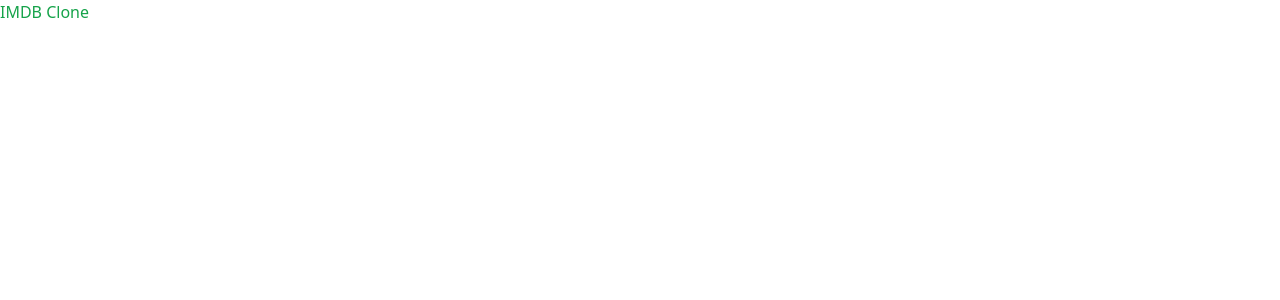
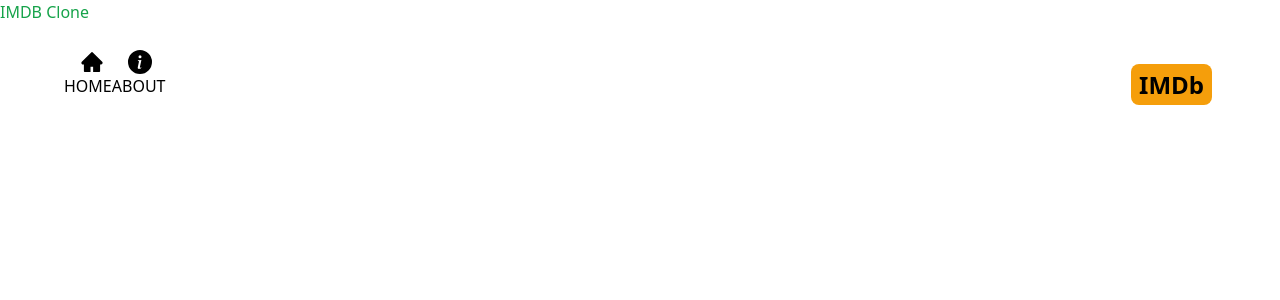
Before and after one commit to rakibcoding/imdb_nextJS, a Next.js app: page / in a window 1280 px wide. Shown: the top 300 px of the page. Built offline with nearby package versions, Linux system fonts and the light colour scheme.

Commit message:
create header section

```diff
--- a/package.json
+++ b/package.json
@@ -13,7 +13,8 @@
     "eslint-config-next": "13.2.4",
     "next": "13.2.4",
     "react": "18.2.0",
-    "react-dom": "18.2.0"
+    "react-dom": "18.2.0",
+    "react-icons": "^4.8.0"
   },
   "devDependencies": {
     "autoprefixer": "^10.4.14",
--- a/src/app/layout.js
+++ b/src/app/layout.js
@@ -1,3 +1,4 @@
+import Header from '@/components/Header'
 import './globals.css'
 
 export const metadata = {
@@ -9,6 +10,7 @@
   return (
     <html lang="en">
       <body>{children}</body>
+      <Header/>
     </html>
   )
 }
--- /dev/null
+++ b/src/components/Header.js
@@ -0,0 +1,26 @@
+import React from 'react'
+import MenuItem from './MenuItem'
+import { AiFillHome } from 'react-icons/ai'
+import { BsInfoCircleFill } from 'react-icons/bs'
+import Link from 'next/link'
+
+export default function Header() {
+  return (
+      <div className="flex justify-between mx-2 max-w-6xl sm:mx-auto items-center py-6">
+        <div className="flex">
+          <MenuItem title='HOME' address='/' Icon={AiFillHome} />
+          <MenuItem title='ABOUT' address='/about' Icon={BsInfoCircleFill} />
+        </div>
+      <div className="flex items-center space-x-5">
+        <Link href="/">
+          <h2 className="text-2xl">
+            <span className="font-bold bg-amber-500 py-1 px-2 rounded-lg mr-1">
+              IMDb
+            </span>
+            {/* <span className="text-xl hidden sm:inline">Clone</span> */}
+          </h2>
+        </Link>
+      </div>
+    </div>
+  )
+}
--- /dev/null
+++ b/src/components/MenuItem.js
@@ -0,0 +1,13 @@
+import Link from 'next/link'
+import React from 'react'
+
+export default function MenuItem({ title, address, Icon }) {
+  return (
+    <div>
+      <Link href={address} className='mx-4 ls:mx-6 hover:text-amber-600'>
+        <Icon className='text-2xl sm:inline' />
+        <p>{title}</p>
+      </Link>
+    </div>
+  )
+}
```
Also changed, not shown: 2 other files (tests, documents, lock files or other folders).
